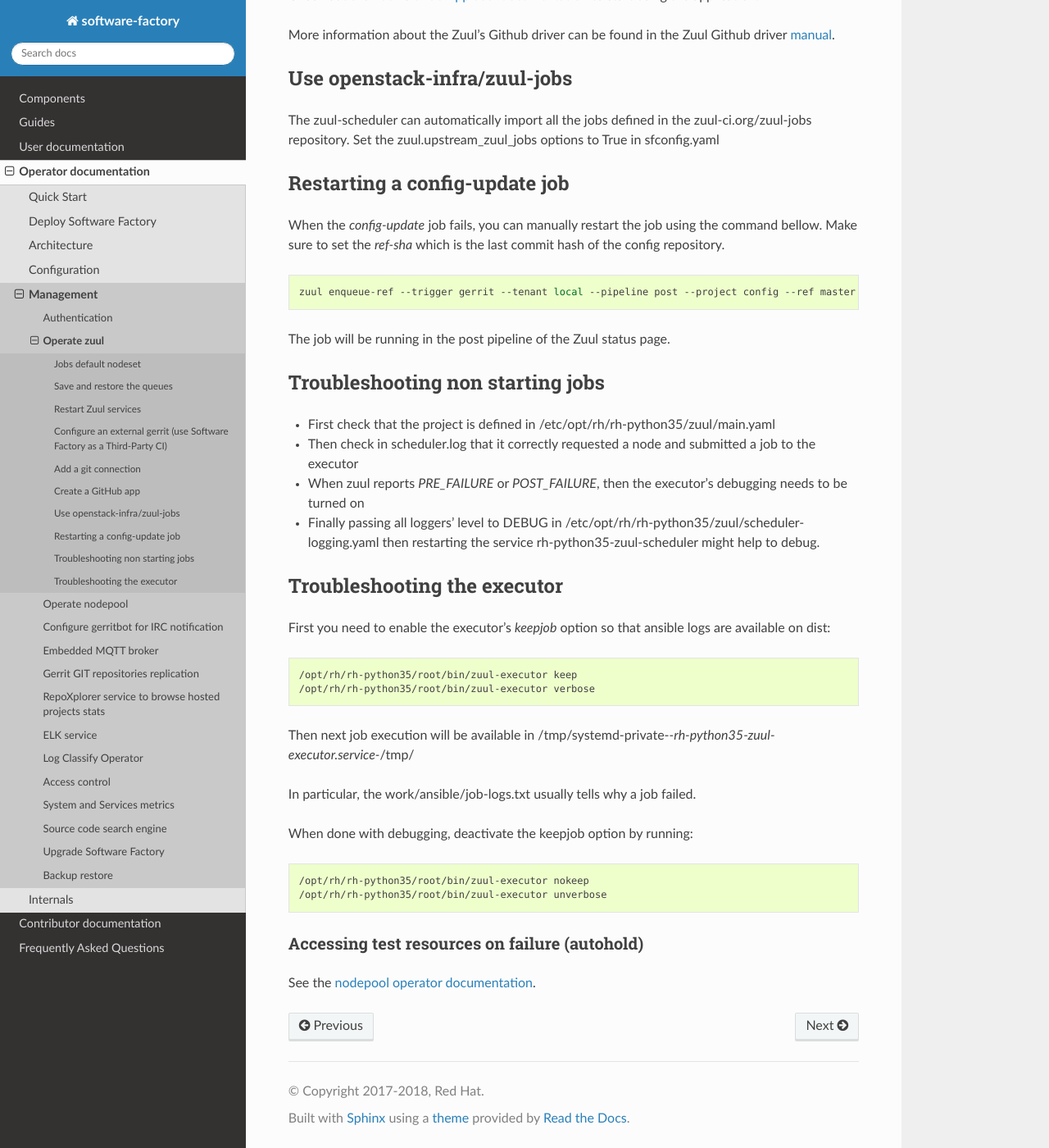
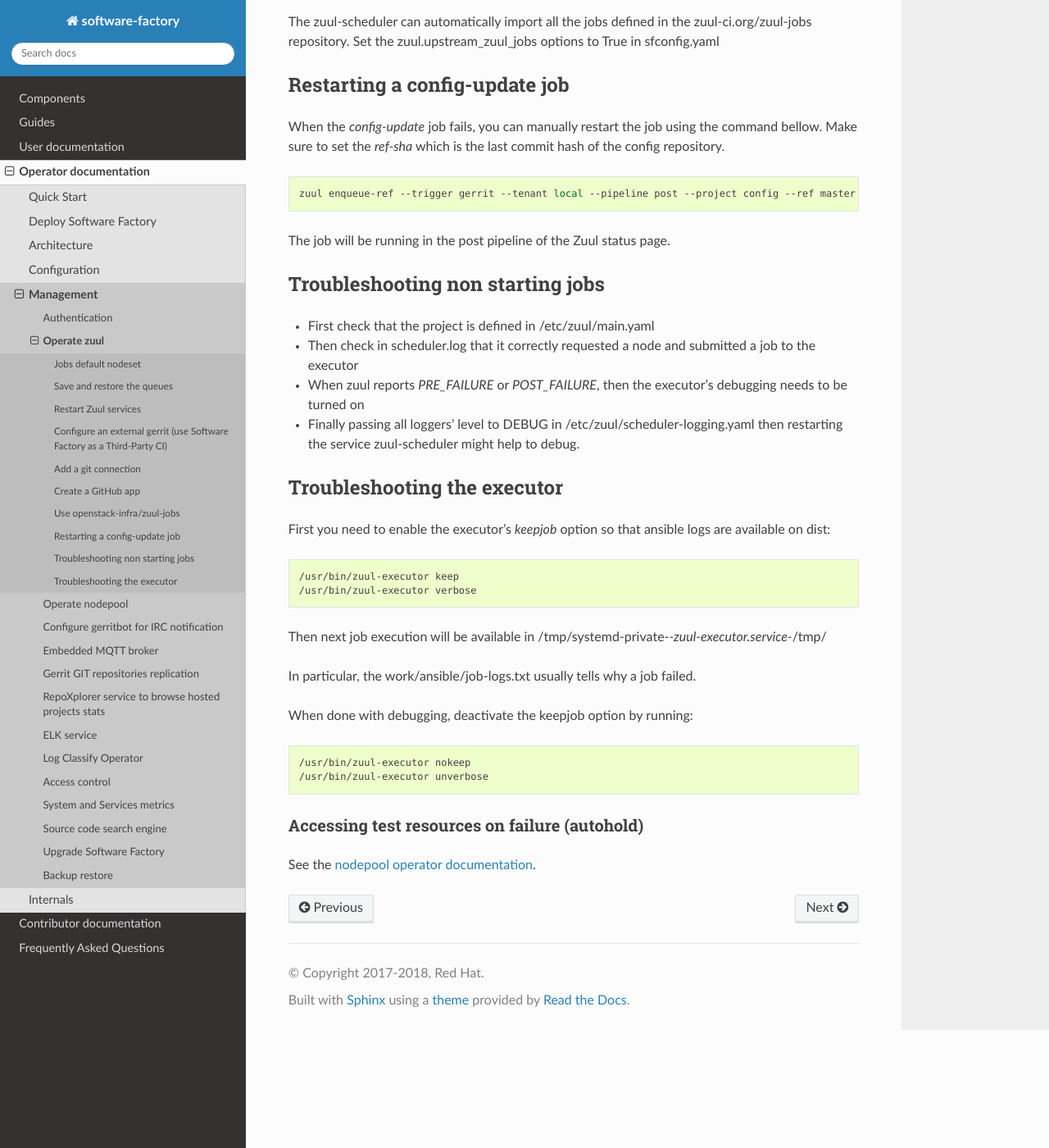
Before and after one commit to softwarefactory-project/sf-docs, a Sphinx documentation site: the page built from docs/operator/zuul_operator.rst, in a window 1280 px wide and 1400 px high, scrolled down 3140 px. Shown: the whole window at 82% size. Built offline with Sphinx 7.4.7 and the Read the Docs theme 2.0.0, drawn with Linux system fonts in a browser that asks for light colours; some of the changed text lies outside the part shown.

Commit message:
Remove mentions to rh-python35-* for zuul/nodepool
Change-Id: I32f425bcdd4ad4395bbe34d7e5c88ea07c13184e

```diff
--- a/docs/operator/nodepool_operator.rst
+++ b/docs/operator/nodepool_operator.rst
@@ -11,13 +11,8 @@
 Operate nodepool
 ================
 
-The nodepool service is installed with the rh-python35 software collections:
-
 * The configuration is located in /etc/nodepool
 * The logs are written to /var/log/nodepool
-* The services are prefixed with rh-python35-
-
-A convenient wrapper for the command line is installed in /usr/bin/nodepool.
 
 
 Architecture
--- a/docs/operator/zuul_operator.rst
+++ b/docs/operator/zuul_operator.rst
@@ -9,13 +9,8 @@
 Operate zuul
 ============
 
-The Zuul service is installed with rh-python35 software collections:
-
 * The configuration is located in /etc/zuul
 * The logs are written to /var/log/zuul
-* The services are prefixed with rh-python35-
-
-A convenient wrapper for the command line is installed in /usr/bin/zuul.
 
 By default, no merger are being deployed because the executor service
 can perform merge task. However, a merger can also be deployed to speed
@@ -52,7 +47,7 @@ to save and restore the current state:
     # Print and save all builds in progress to /var/lib/zuul/zuul-queues-dump.sh
     /usr/libexec/software-factory/zuul-changes.py dump
 
-    systemctl restart rh-python35-zuul-scheduler
+    systemctl restart zuul-scheduler
 
     # Reload the previous state
     /usr/libexec/software-factory/zuul-changes.py load
@@ -188,14 +183,14 @@ The job will be running in the post pipeline of the Zuul status page.
 Troubleshooting non starting jobs
 ---------------------------------
 
-* First check that the project is defined in /etc/opt/rh/rh-python35/zuul/main.yaml
+* First check that the project is defined in /etc/zuul/main.yaml
 * Then check in scheduler.log that it correctly requested a node and submitted a
   job to the executor
 * When zuul reports *PRE_FAILURE* or *POST_FAILURE*,
   then the executor's debugging needs to be turned on
 * Finally passing all loggers' level to DEBUG in
-  /etc/opt/rh/rh-python35/zuul/scheduler-logging.yaml then restarting the service
-  rh-python35-zuul-scheduler might help to debug.
+  /etc/zuul/scheduler-logging.yaml then restarting the service
+  zuul-scheduler might help to debug.
 
 
 Troubleshooting the executor
@@ -205,10 +200,10 @@ First you need to enable the executor's *keepjob* option so that ansible logs ar
 
 .. code-block:: bash
 
-    /opt/rh/rh-python35/root/bin/zuul-executor keep
-    /opt/rh/rh-python35/root/bin/zuul-executor verbose
+    /usr/bin/zuul-executor keep
+    /usr/bin/zuul-executor verbose
 
-Then next job execution will be available in /tmp/systemd-private-*-rh-python35-zuul-executor.service-*/tmp/
+Then next job execution will be available in /tmp/systemd-private-*-zuul-executor.service-*/tmp/
 
 In particular, the work/ansible/job-logs.txt usually tells why a job failed.
 
@@ -216,8 +211,8 @@ When done with debugging, deactivate the keepjob option by running:
 
 .. code-block:: bash
 
-    /opt/rh/rh-python35/root/bin/zuul-executor nokeep
-    /opt/rh/rh-python35/root/bin/zuul-executor unverbose
+    /usr/bin/zuul-executor nokeep
+    /usr/bin/zuul-executor unverbose
 
 
 Accessing test resources on failure (autohold)
```
